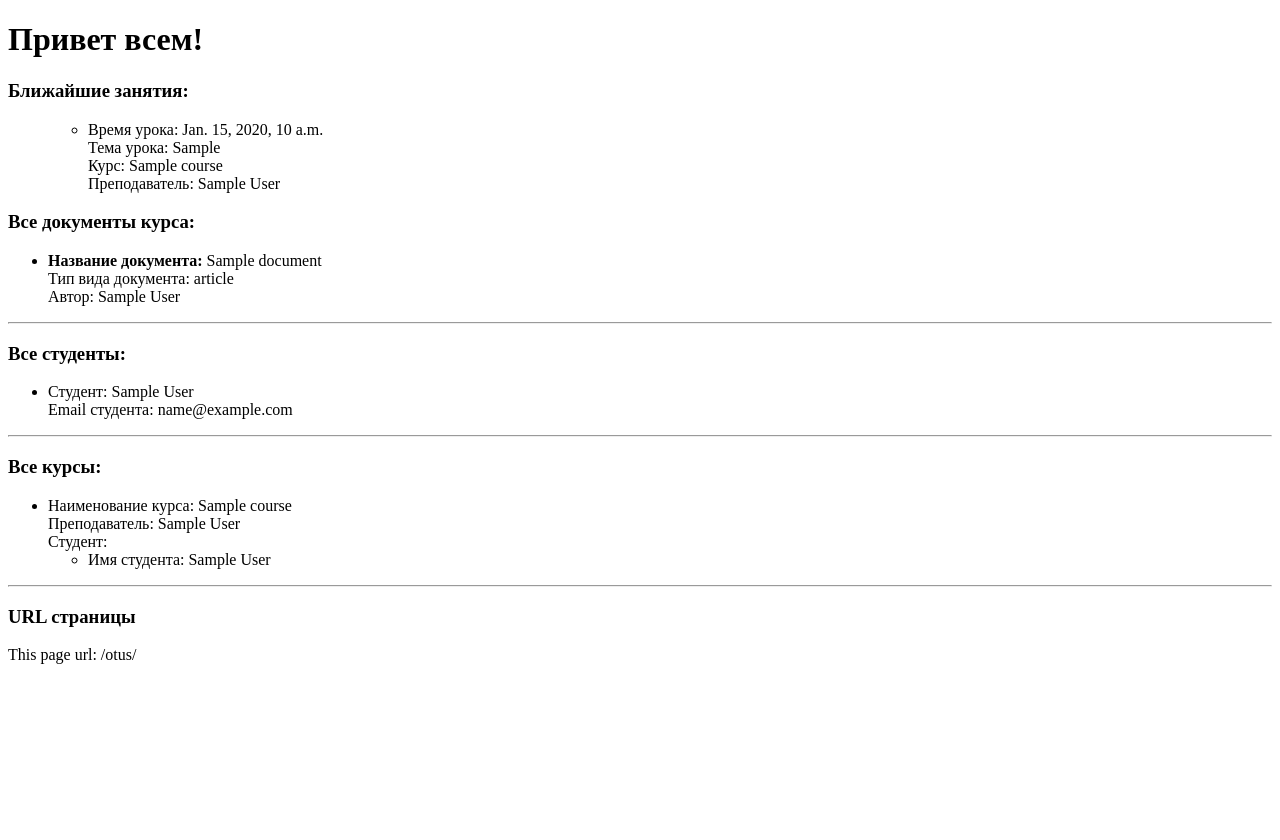
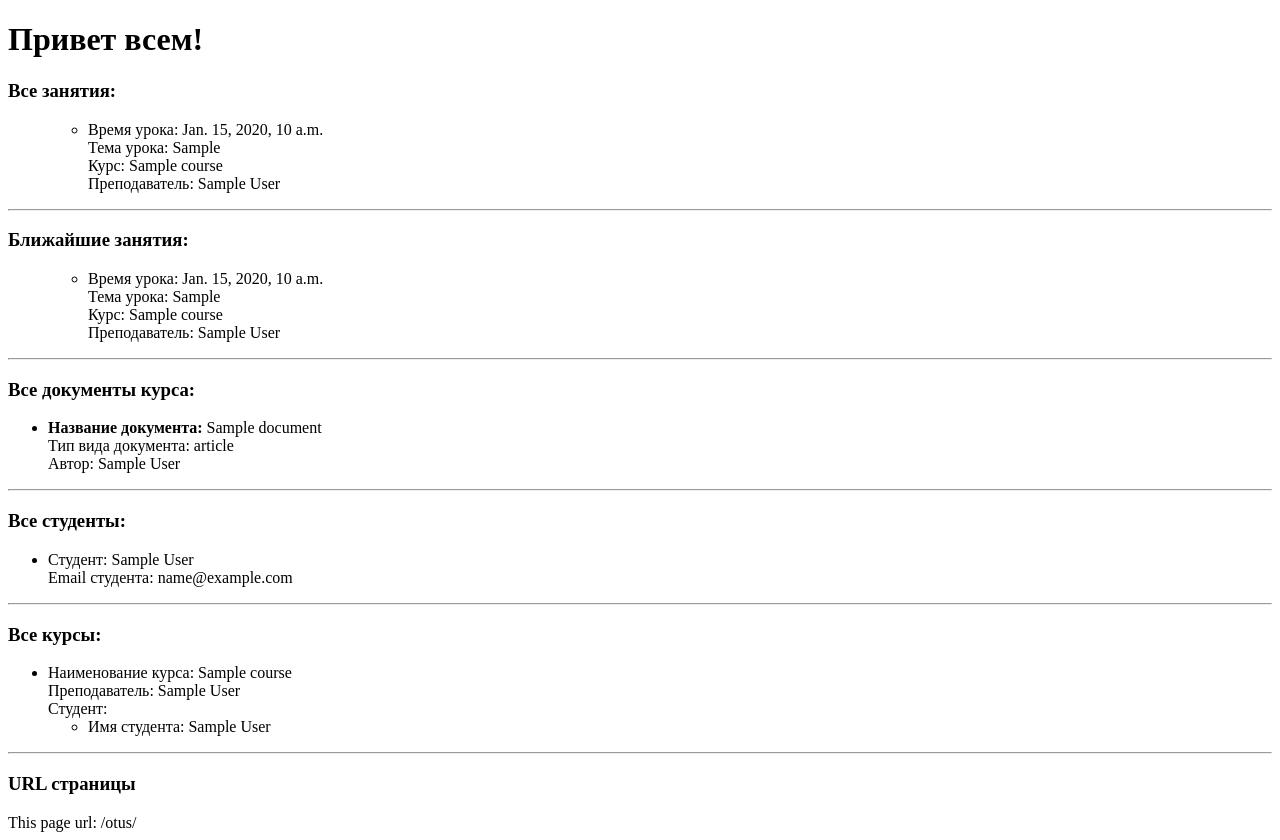
Before and after one commit to xaldey/otus-django-project, a Django app: page /otus/ in a window 1280 px wide. Before the commit the page ends 664 px from the top, so only its background shows below. Run offline with Django 3.2, Linux system fonts and the light colour scheme; tables that the repository leaves empty hold one stand-in row (values such as "Sample post").

Commit message:
Необходима правка "Ближайших уроков" (не удается настроить фильтр даты)

```diff
--- a/learn_django/otusPlus/templates/otusPlus/index.html
+++ b/learn_django/otusPlus/templates/otusPlus/index.html
@@ -8,7 +8,7 @@
 <div>
     <h1>Привет всем!</h1>
 
-    <h3>Ближайшие занятия:</h3>
+    <h3>Все занятия:</h3>
     <div>
         <ul>
             {% for lesson in all_lessons %}
@@ -23,6 +23,23 @@
             {% endfor %}
         </ul>
     </div>
+    <hr>
+    <h3>Ближайшие занятия:</h3>
+    <div>
+        <ul>
+            {% for lesson in hot_lessons %}
+            <ul>
+                <li>
+                    <div>Время урока: {{ lesson.date_time_of_lesson }}</div>
+                    <div>Тема урока: {{ lesson.theme_of_lesson }}</div>
+                    <div>Курс: {{ lesson.course }}</div>
+                    <div>Преподаватель: {{ lesson.teacher }}</div>
+                </li>
+            </ul>
+            {% endfor %}
+        </ul>
+    </div>
+    <hr>
     <h3>Все документы курса:</h3>
     <ul>
         {% for document in all_docs %}
@@ -84,11 +101,12 @@
         {% endfor %}
     </ul>
     <hr>
-    <h3>URL страницы</h3>
-     <div>
-        This page url: {% url 'otusPlus:index' %}
+    <div>
+        <h3>URL страницы</h3>
+         <div>
+            This page url: {% url 'otusPlus:index' %}
+        </div>
     </div>
-
 </div>
 </body>
 </html>
--- a/learn_django/otusPlus/views.py
+++ b/learn_django/otusPlus/views.py
@@ -1,12 +1,13 @@
 from django.http import HttpResponse
 from django.shortcuts import render
+from datetime import datetime
 
 from .models import Author, Document, Course, Student, Teacher, Lesson
 
 
 def index_view(request):
     # return HttpResponse('<h1>Hello, OtusPlus index!</h1>')
-
+    right_now = datetime.now()
     document = Document.objects.get(pk=1)
     context = {
         'foo': 'bar',
@@ -16,6 +17,7 @@ def index_view(request):
         'all_courses': Course.objects.all(),
         'all_teachers': Teacher.objects.all(),
         'all_lessons': Lesson.objects.all(),
+        'hot_lessons': Lesson.objects.all()
 
     }
     return render(request, 'otusPlus/index.html', context=context)
```
